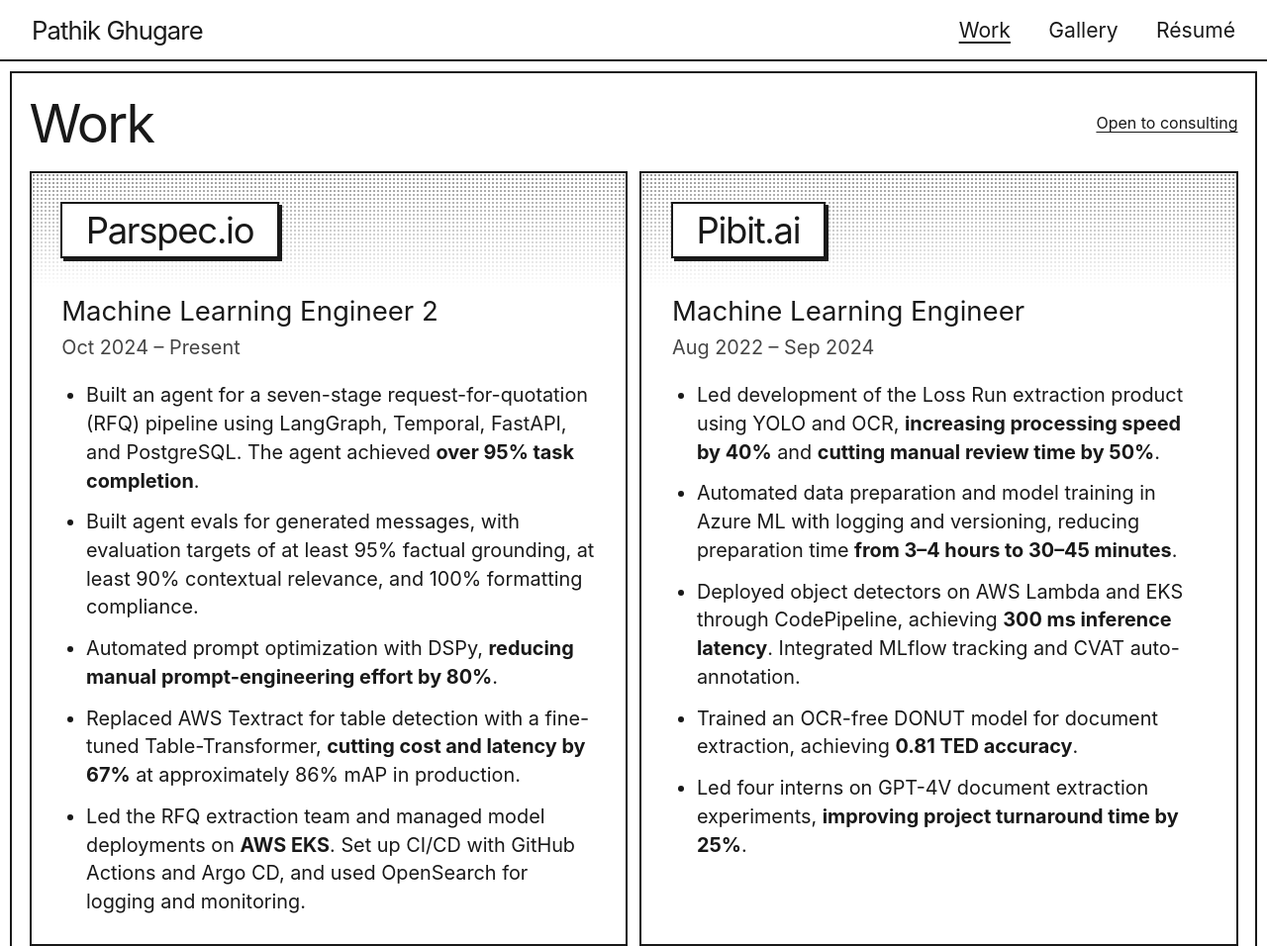
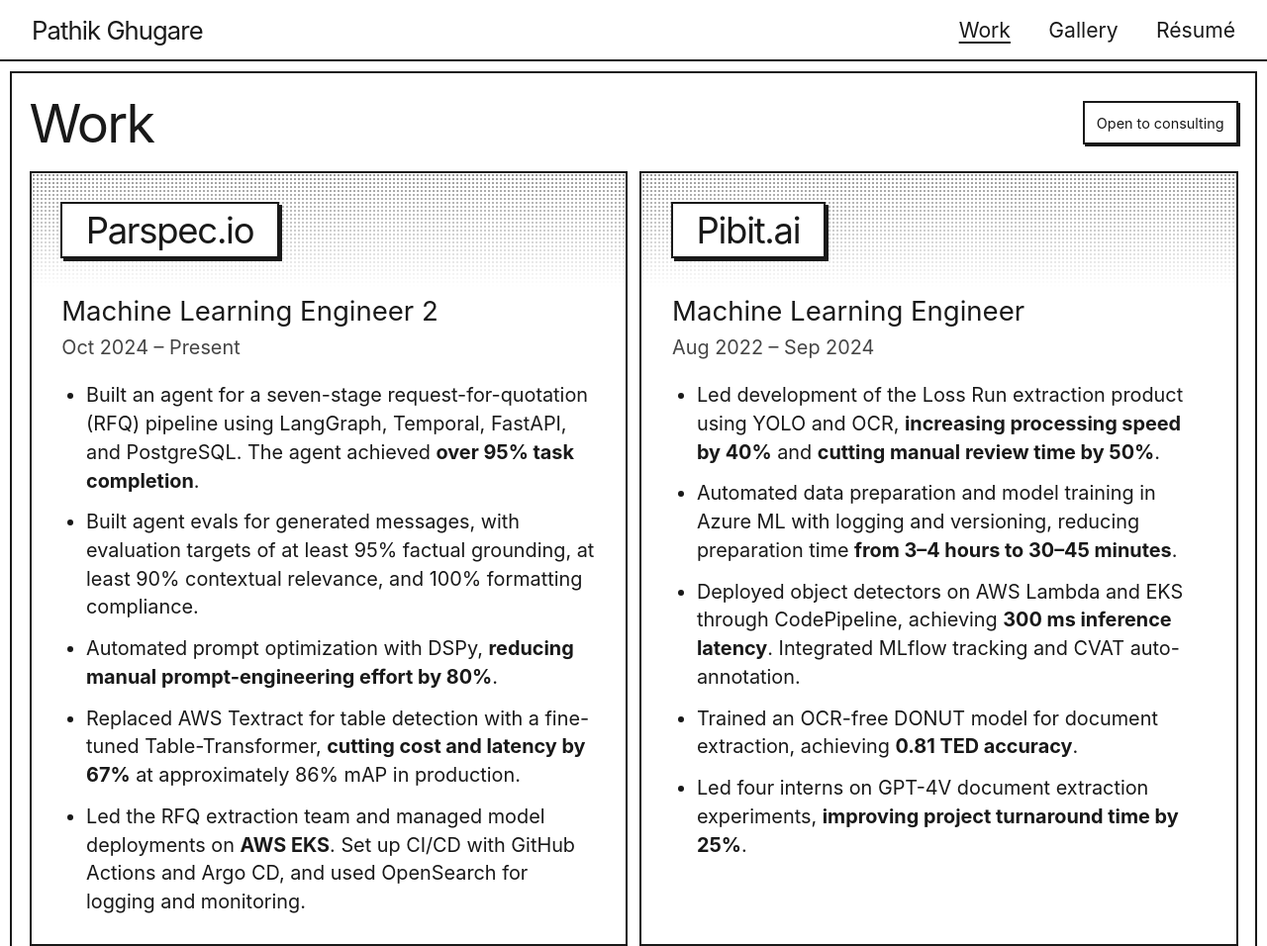
Before and after one commit to pathikg/pathikg.github.io, a plain HTML site: page work.html in a window 1280 px wide. Shown: the top 956 px of the page at 99% size. Drawn offline with Linux system fonts and the light colour scheme.

Commit message:
Frame consulting link opposite the Work title

```diff
--- a/manga.css
+++ b/manga.css
@@ -103,7 +103,18 @@ nav a[aria-current], .masthead a:hover { text-decoration: underline; }
 .sheet h1 { font-size: clamp(2.5rem, 4.2vw, 4.3rem); margin-bottom: .35em; }
 .work-heading { display: flex; flex-wrap: wrap; align-items: center; justify-content: space-between; gap: 0 1rem; margin-bottom: 1rem; }
 .work-heading h1 { margin-bottom: 0; }
-.work-heading a { display: inline-flex; align-items: center; min-height: 44px; }
+.work-heading a {
+  display: inline-flex;
+  align-items: center;
+  margin-inline-start: auto;
+  min-height: 44px;
+  padding: .35rem .75rem;
+  border: var(--line);
+  box-shadow: 2px 2px var(--ink);
+  font-size: .9rem;
+  text-decoration: none;
+}
+.work-heading a:hover, .work-heading a:focus-visible { background: var(--ink); color: var(--paper); }
 .roles, .projects { display: grid; gap: clamp(.6rem, 1vw, 1rem); }
 .roles { grid-template-columns: repeat(2, minmax(0, 1fr)); }
 .projects { grid-template-columns: 1.15fr 1fr; }
```
